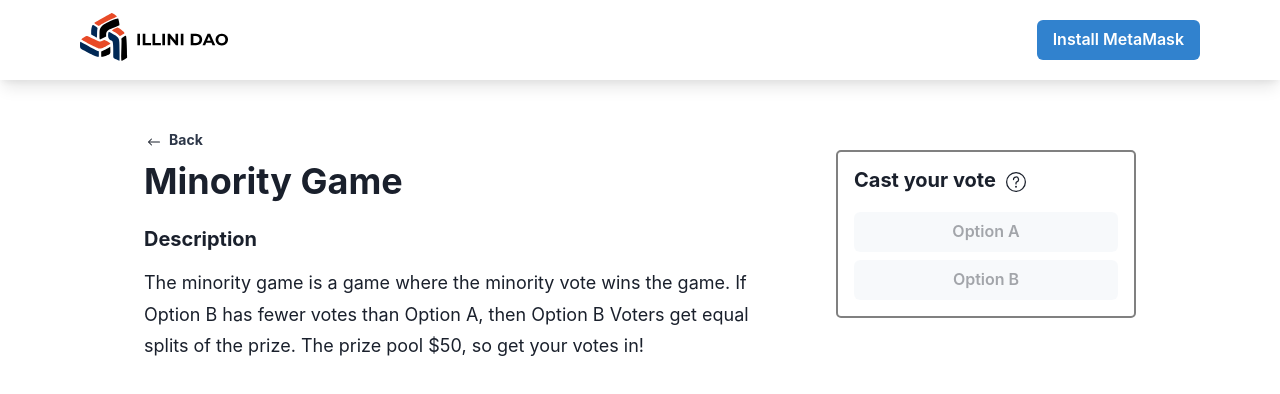
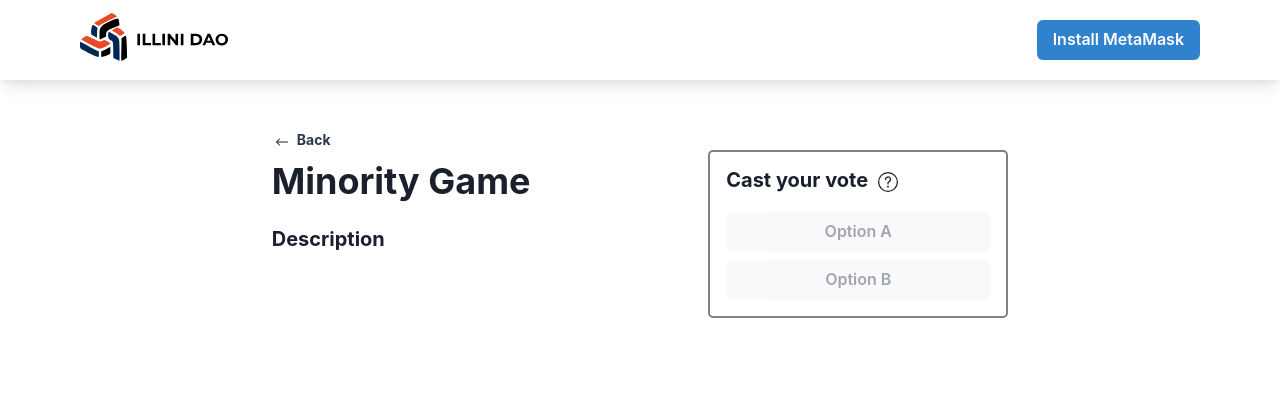
Before and after one commit to IlliniBlockchain/dao-token, a React (Create React App) app in the folder client/: page /proposals/1 in a window 1280 px wide. Shown: the top 394 px of the page. Built offline with nearby package versions, Linux system fonts and the light colour scheme.

Commit message:
Remove minority game description

```diff
--- a/client/src/pages/FullScreenProposal.jsx
+++ b/client/src/pages/FullScreenProposal.jsx
@@ -114,10 +114,6 @@ export const FullScreenProposal = () => {
               Description
             </Heading>
             <Text mt={4} lineHeight="1.75" fontSize="18px">
-              The minority game is a game where the minority vote wins the game.
-              If Option B has fewer votes than Option A, then Option B Voters
-              get equal splits of the prize. The prize pool $50, so get your
-              votes in!
             </Text>
           </Box>
           <Box
```
